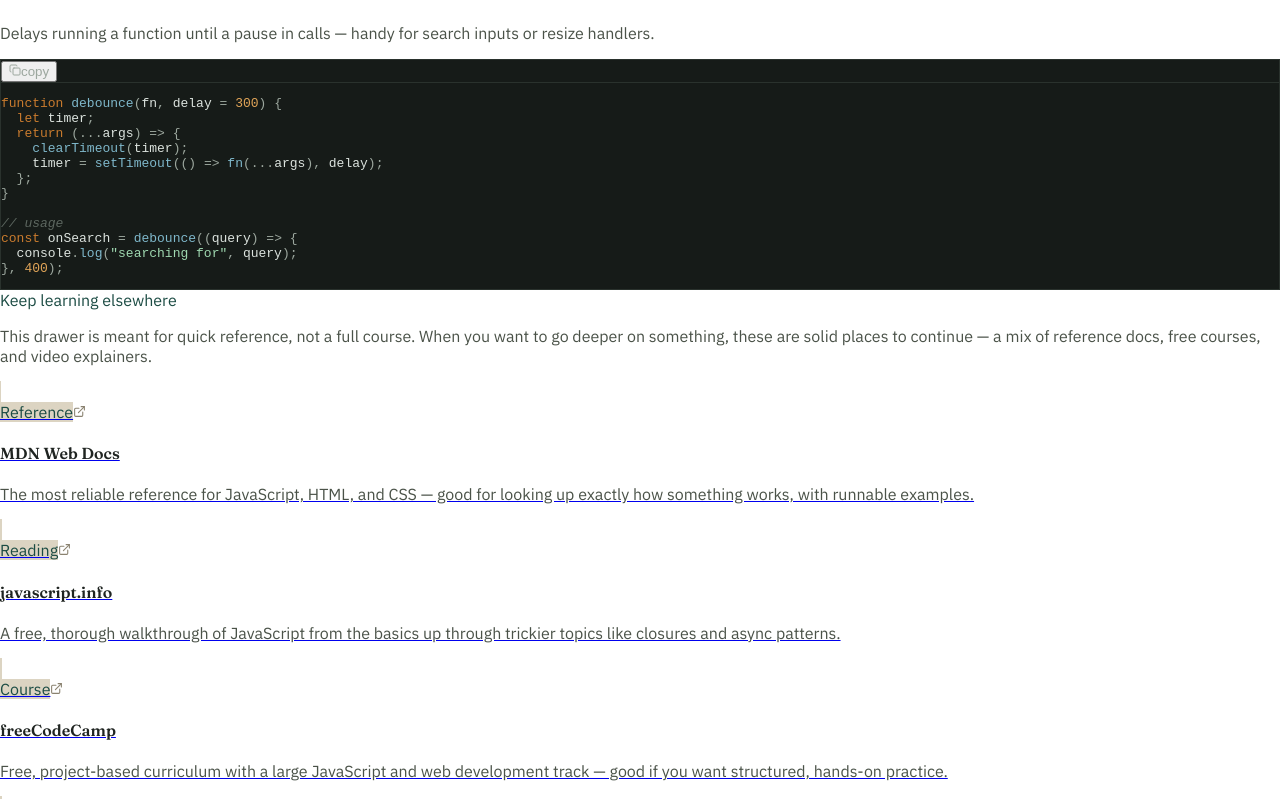
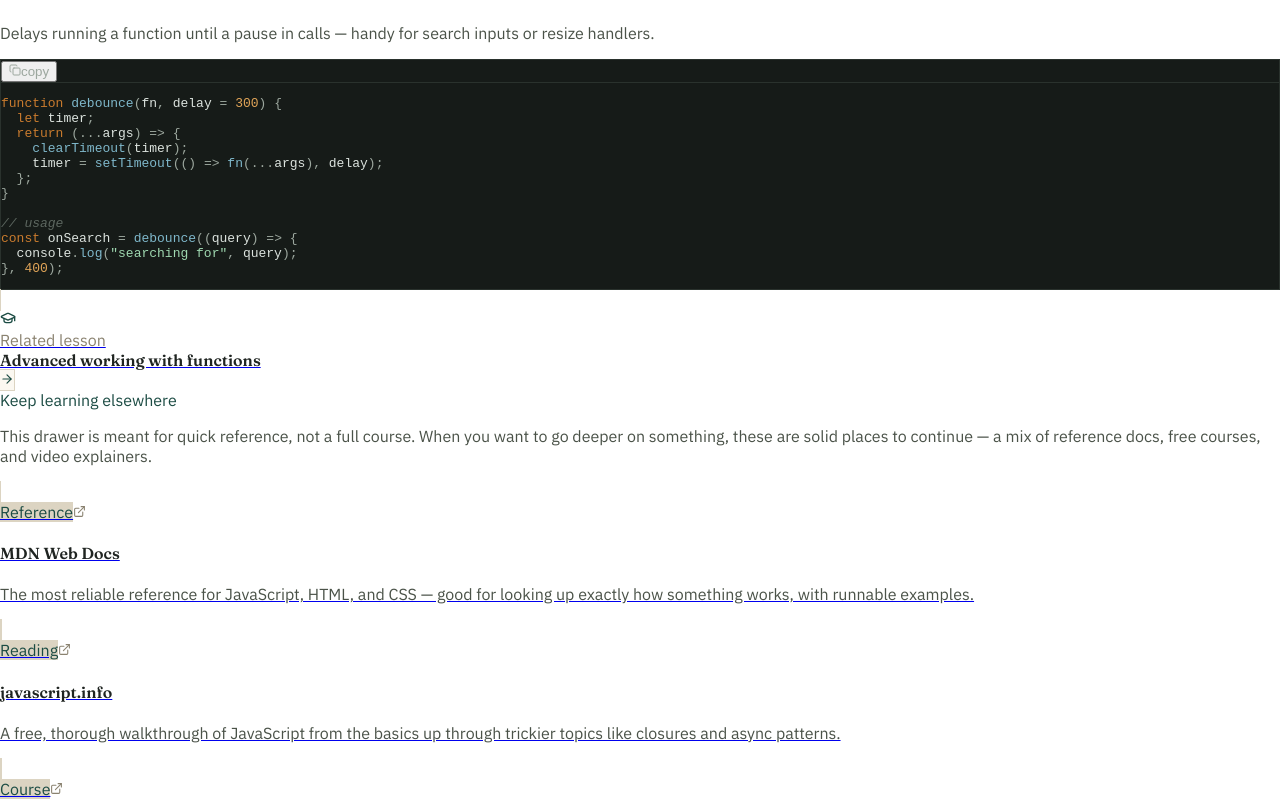
Before and after one commit to samuelkihu/code-and-go, a React (Create React App) app: page /snippets in a window 1280 px wide. Shown: the part 3176-3975 px from the top of the page. Built offline with nearby package versions, Linux system fonts and the light colour scheme.

Commit message:
Enhance SnippetsPage with lesson links and refactor
Updated SnippetsPage component to include lesson links and improved structure.

```diff
--- a/src/SnippetsPage.jsx
+++ b/src/SnippetsPage.jsx
@@ -1,7 +1,8 @@
 import React, { useMemo, useState } from "react";
-import { useSearchParams } from "react-router-dom";
-import { Search, Copy, Check, Terminal, ExternalLink } from "lucide-react";
+import { useSearchParams, Link } from "react-router-dom";
+import { Search, Copy, Check, Terminal, ExternalLink, GraduationCap, ArrowRight } from "lucide-react";
 import snippets from "./snippets";
+import lessons from "./lessons";
 import { highlightForLanguage, TOKEN_STYLES } from "./prismSetup";
 
 const EXTERNAL_RESOURCES = [
@@ -176,6 +177,27 @@ function DetailPanel({ snippet }) {
           }}
         />
       </div>
+
+      {snippet.relatedLesson && (
+        <Link
+          to={`/learn/${snippet.relatedLesson}`}
+          className="mt-4 flex items-center justify-between gap-3 px-4 py-3 rounded-lg transition-transform duration-200 hover:-translate-y-0.5"
+          style={{ background: "#FBF8F1", border: "1px solid #DCD4C2" }}
+        >
+          <div className="flex items-center gap-3">
+            <GraduationCap size={16} style={{ color: "#1B4B43" }} />
+            <div>
+              <div className="font-mono text-[10px] uppercase tracking-widest" style={{ color: "#8A8270" }}>
+                Related lesson
+              </div>
+              <div className="text-[14px]" style={{ fontFamily: "'Fraunces', serif", fontWeight: 600, color: "#1F2421" }}>
+                {lessons.find((l) => l.id === snippet.relatedLesson)?.title}
+              </div>
+            </div>
+          </div>
+          <ArrowRight size={14} style={{ color: "#1B4B43" }} />
+        </Link>
+      )}
     </div>
   );
 }
```
